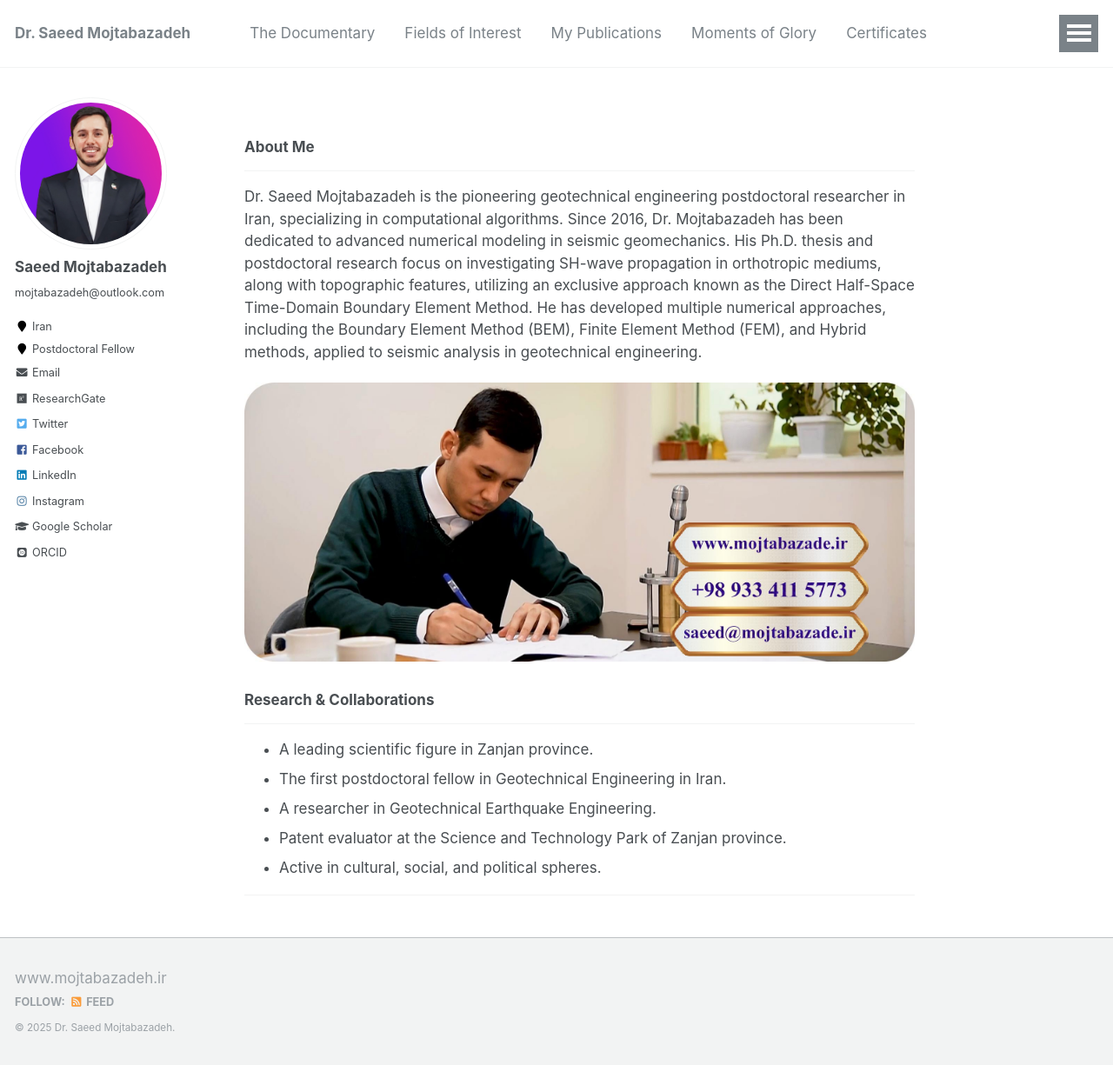
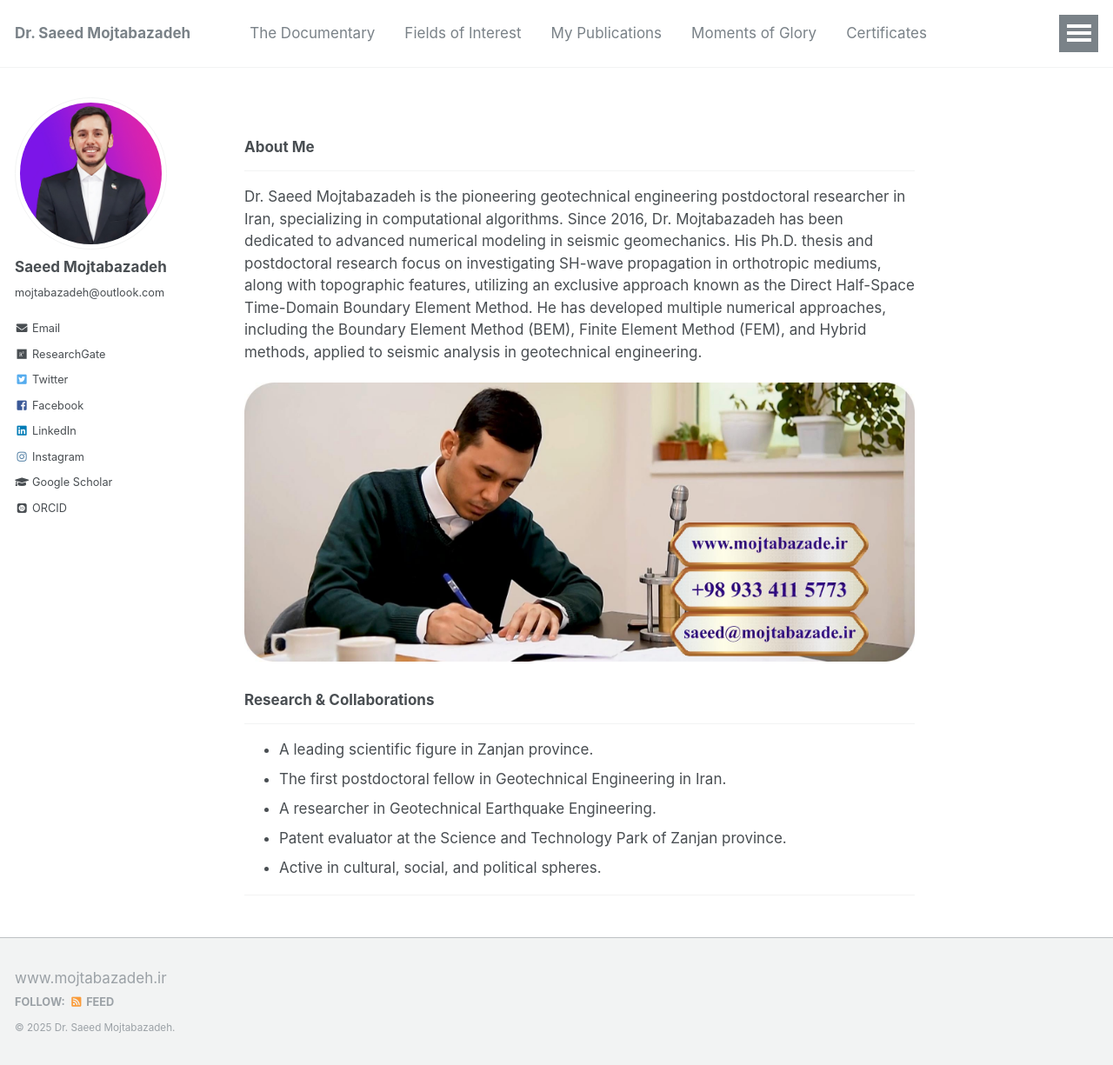
Before and after one commit to mojtabazadeh/mojtabazadeh.github.io, a Jekyll site: the page built from _pages/about.md, in a window 1280 px wide and 1225 px high. Shown: the whole window at 87% size. Built offline with Jekyll 4.4.1, drawn with Linux system fonts in a browser that asks for light colours; some web fonts are replaced.

Commit message:
Update _config.yml

```diff
--- a/_config.yml
+++ b/_config.yml
@@ -83,8 +83,8 @@ author:
   name             : "Saeed Mojtabazadeh"
   avatar           : "Saeed2.jpg"
   bio              : "mojtabazadeh@outlook.com"
-  location         : Iran
-  employer         : Postdoctoral Fellow
+  location         :
+  employer         :
   pubmed           :
   googlescholar    : "https://scholar.google.com/citations?user=YphpjTcAAAAJ&hl=en"
   email            : "mojtabazadeh@outlook.com"
```
